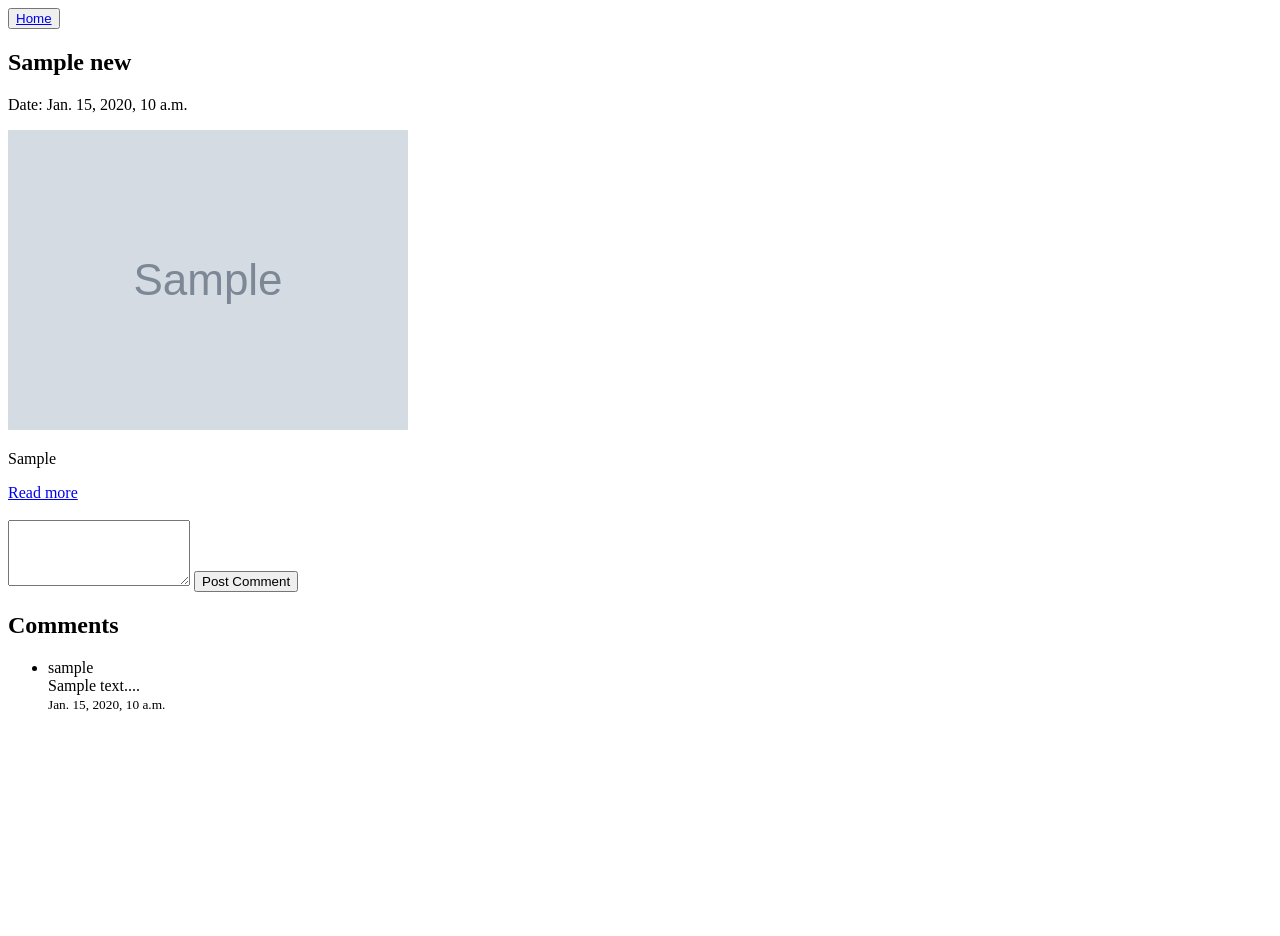
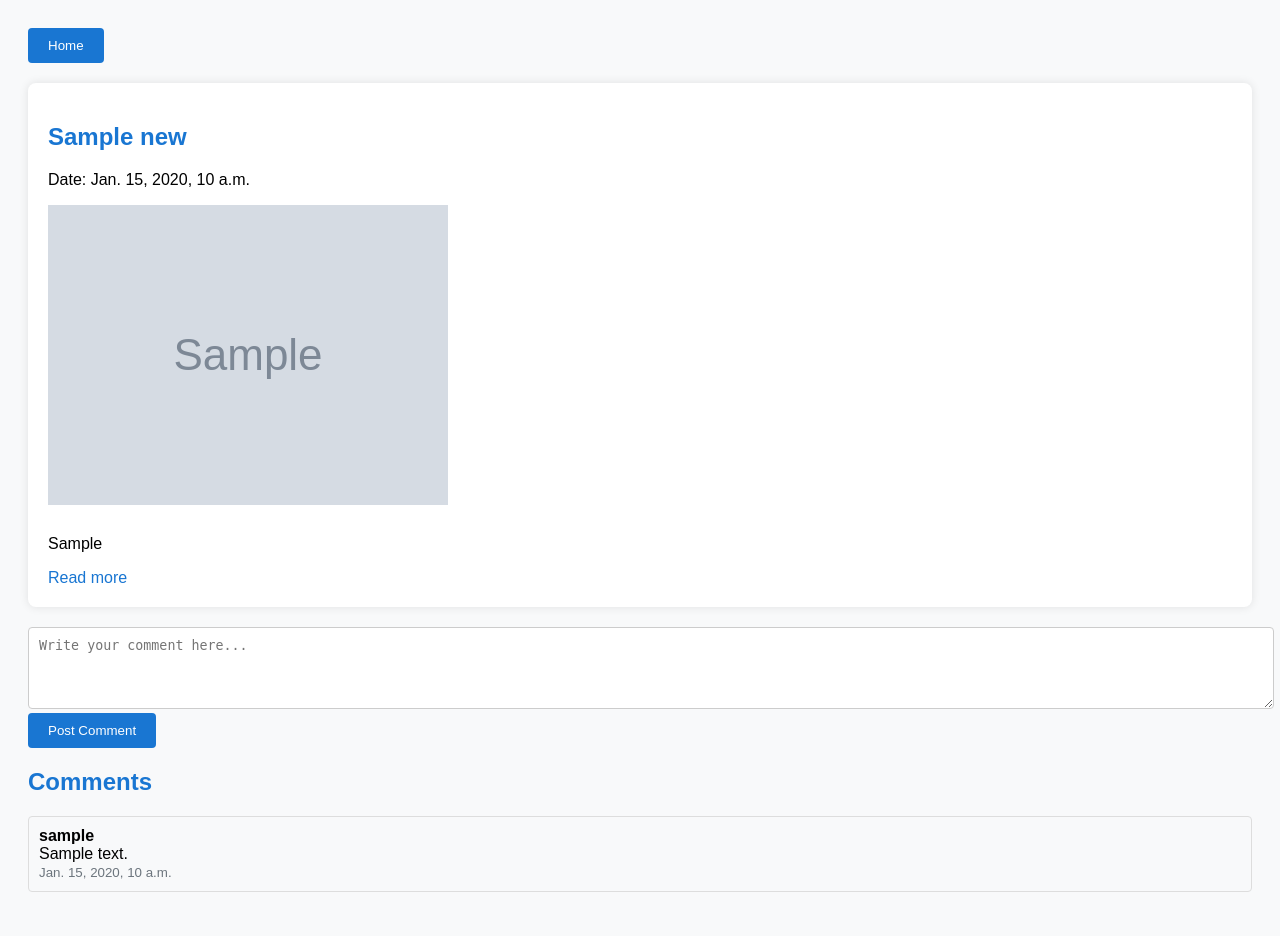
Before and after one commit to Sardor7bbb/Kun.uz-clone, a Django app: page /news/detail/1/ in a window 1280 px wide. Before the commit the page ends 712 px from the top, so only its background shows below. Run offline with Django 5.2, Linux system fonts and the light colour scheme; tables that the repository leaves empty hold one stand-in row (values such as "Sample post"); grey boxes marked "Sample" are stand-in pictures.

Commit message:
detail pages add new html and css code

```diff
--- a/templates/detail.html
+++ b/templates/detail.html
@@ -2,41 +2,112 @@
 <html lang="en">
 <head>
     <meta charset="UTF-8">
-    <title> Detail </title>
+    <title>Detail</title>
+    <style>
+        body {
+            font-family: Arial, sans-serif;
+            background-color: #f8f9fa;
+            padding: 20px;
+        }
+        a {
+            text-decoration: none;
+            color: #1976d2; /* Link color */
+        }
+        button {
+            margin-bottom: 20px;
+            background-color: #1976d2; /* Button background color */
+            color: white;
+            padding: 10px 20px;
+            border: none;
+            border-radius: 4px;
+            cursor: pointer;
+        }
+        button:hover {
+            background-color: #1565c0; /* Button hover color */
+        }
+        h2 {
+            color: #1976d2; /* Header color */
+        }
+        .detail-container {
+            background-color: #ffffff;
+            padding: 20px;
+            border-radius: 8px;
+            box-shadow: 0 0 10px rgba(0, 0, 0, 0.1);
+            margin-bottom: 20px;
+        }
+        img {
+            max-width: 100%;
+            height: auto;
+            margin-bottom: 10px;
+        }
+        form {
+            margin-bottom: 20px;
+        }
+        textarea {
+            width: 100%;
+            padding: 10px;
+            border: 1px solid #ccc;
+            border-radius: 4px;
+            resize: vertical;
+        }
+        input[type="submit"] {
+            background-color: #1976d2; /* Button background color */
+            color: white;
+            padding: 10px 20px;
+            border: none;
+            border-radius: 4px;
+            cursor: pointer;
+        }
+        input[type="submit"]:hover {
+            background-color: #1565c0; /* Button hover color */
+        }
+        ul {
+            list-style-type: none;
+            padding: 0;
+        }
+        li {
+            border: 1px solid #ddd;
+            border-radius: 4px;
+            padding: 10px;
+            margin-bottom: 10px;
+        }
+        small {
+            color: #6c757d; /* Muted text color */
+        }
+    </style>
 </head>
 <body>
-<button><a href="{% url 'home' %}">Home</a></button>
 
-    <div>
-        <h2>{{ news.title }}</h2>
-         <p>Date: {{ news.set_data }}</p>
-        <img src="{{ news.image.url }}" alt="{{ news.title }}">
-        <p>{{ news.info }}</p>
+<button><a href="{% url 'home' %}" style="color: white; text-decoration: none;">Home</a></button>
 
-        <a href="{{ news.link }}">Read more</a><br><br>
-
-    </div>
-
+<div class="detail-container">
+    <h2>{{ news.title }}</h2>
+    <p>Date: {{ news.set_data }}</p> <!-- Corrected date field -->
+    <img src="{{ news.image.url }}" alt="{{ news.title }}">
+    <p>{{ news.info }}</p>
+    <a href="{{ news.link }}">Read more</a>
+</div>
 
 <form method="post">
     {% csrf_token %}
-    <textarea rows="4" name="comment"></textarea>
+    <textarea rows="4" name="comment" placeholder="Write your comment here..."></textarea><br>
     <input type="submit" value="Post Comment">
 </form>
+
 <h2>Comments</h2>
 
 {% if news.comments.all %}
     <ul>
-        {% for i in news.comments.all %}
+        {% for comment in news.comments.all %}
             <li>
-                {{ i.user.username }}<br>
-                    {{ i.text }}...<br>
-                <small>{{ i.created_at }}</small>
+                <strong>{{ comment.user.username }}</strong><br>
+                {{ comment.text }}<br>
+                <small>{{ comment.created_at }}</small>
             </li>
         {% endfor %}
     </ul>
 {% else %}
-<p>No comments</p>
+    <p>No comments yet.</p>
 {% endif %}
 
 </body>
```
